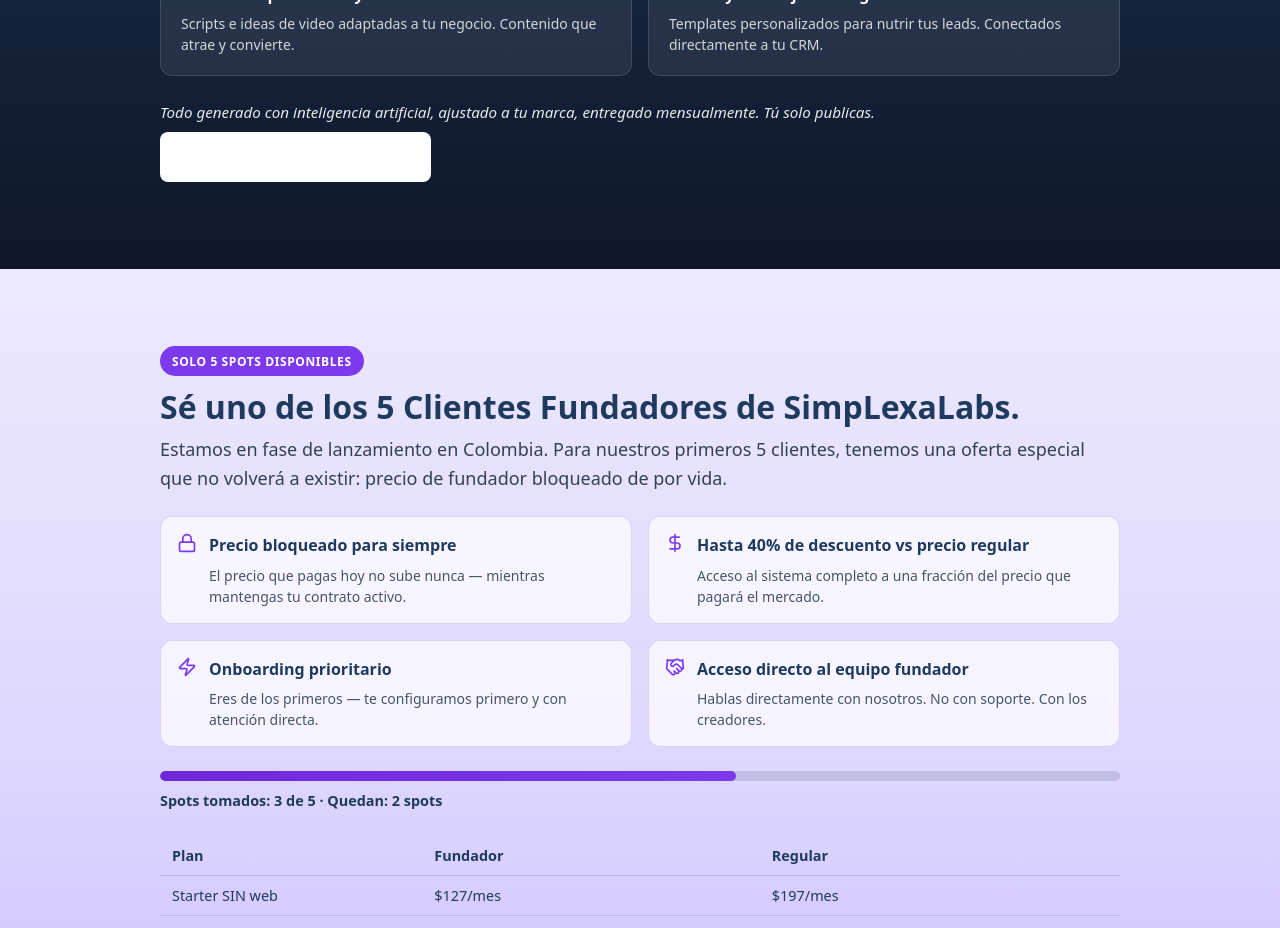
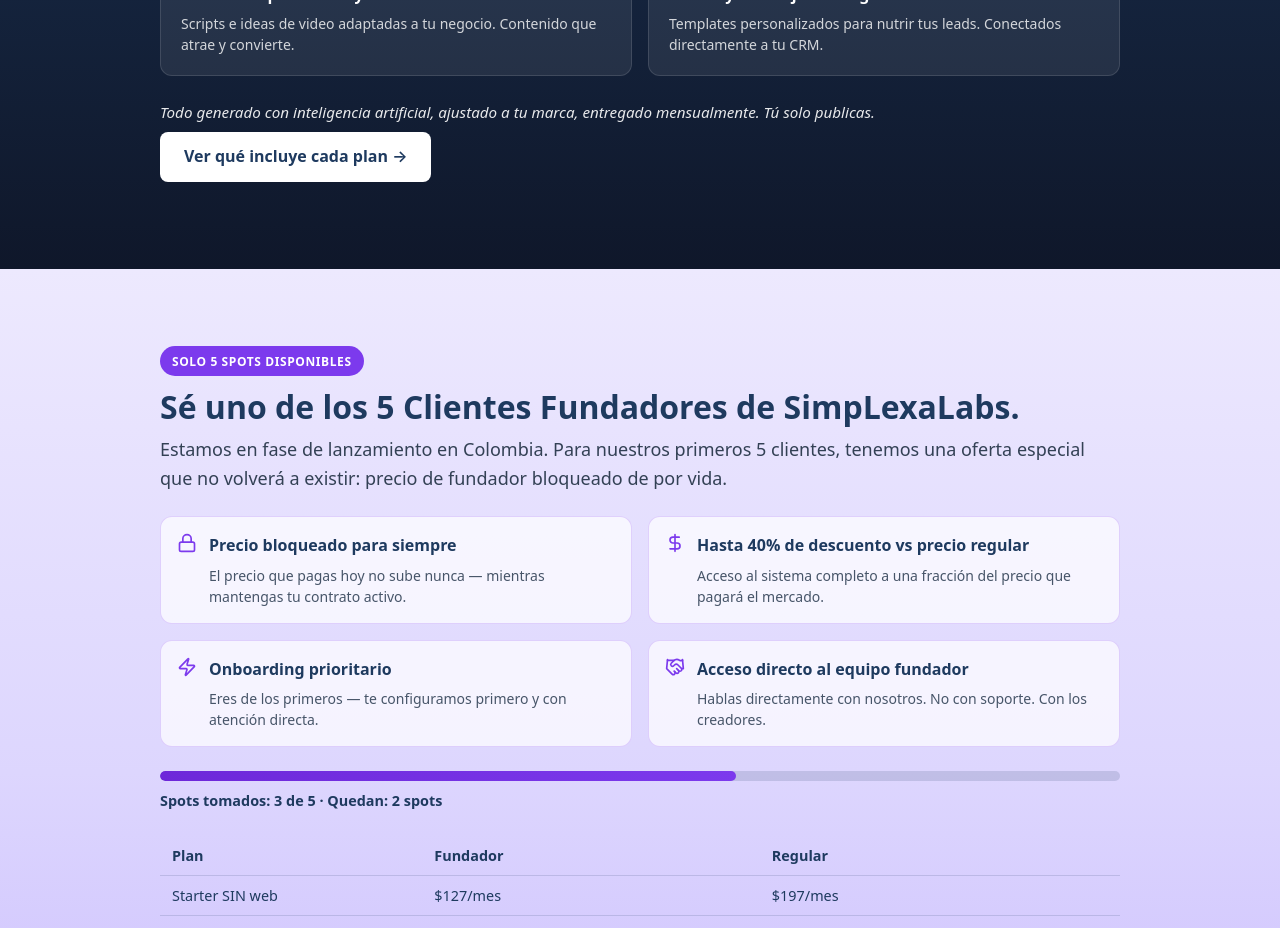
Before and after one commit to AlejoOrozco/SimplexaLabs-LandingPage, a React (Vite) app: page / in a window 1280 px wide. Shown: the part 6360-7288 px from the top of the page. Built offline with nearby package versions, Linux system fonts and the light colour scheme; no server answers.

Commit message:
button fix

```diff
--- a/src/index.css
+++ b/src/index.css
@@ -2747,13 +2747,23 @@
 
 .marketing-content__cta .btn--primary {
   background: #fff;
-  color: #1e3a5f;
+  color: #1e3a5f !important;
   border-color: #fff;
+}
+
+.marketing-content__cta .btn--primary,
+.marketing-content__cta .btn--primary * {
+  color: #1e3a5f !important;
 }
 
 .marketing-content__cta .btn--primary:hover {
   background: rgba(255, 255, 255, 0.9);
-  color: #1e3a5f;
+  color: #1e3a5f !important;
+}
+
+.marketing-content__cta .btn--primary:hover,
+.marketing-content__cta .btn--primary:hover * {
+  color: #1e3a5f !important;
 }
 
 /* ─── Programa Fundador section ──────────────────────────────────────────── */
```
